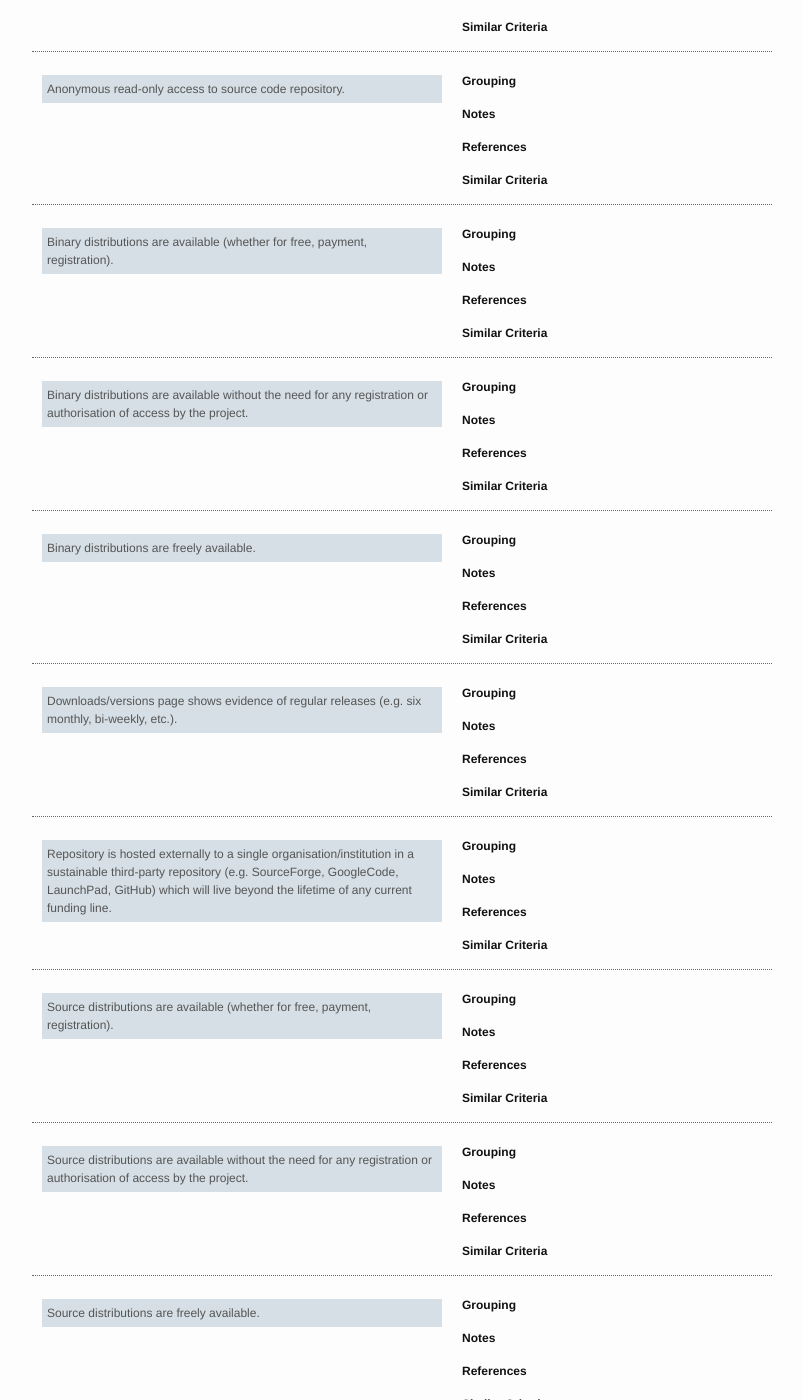
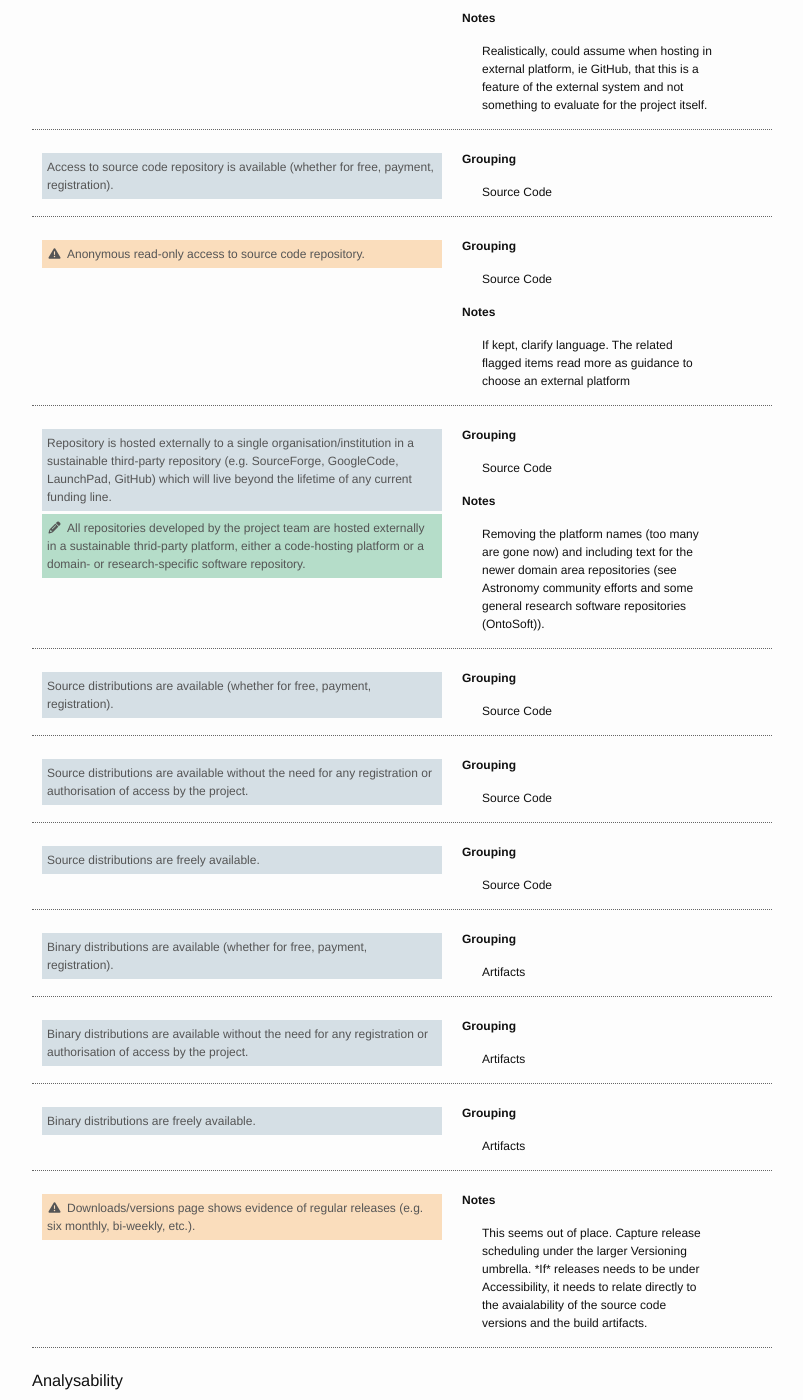
Before and after one commit to roomthily/technology-evaluation-research, a Jekyll site: the page built from guidelines/draft/index.md, in a window 1280 px wide and 1400 px high, scrolled down 5846 px. Shown: the whole window, without its empty margins (238-1041 px from the left). Built offline with Jekyll 4.4.1, drawn with Linux system fonts in a browser that asks for light colours; nearby versions of some CDN libraries; a script that is not in the unit is left out; some of the changed text lies outside the part shown.

Commit message:
accessibility updates

```diff
--- a/guidelines/draft/index.md
+++ b/guidelines/draft/index.md
@@ -72,6 +72,8 @@ For new catergories or concepts, we believe that is important to include criteri
 **The Draft Process**
 
 For criteria categorized as "Other", all received criteria are included, as is, during the initial round. De-duplication, in those categories and across existing categories, is expected throughout the revision process.
+
+**Ed. note: consider the about-to-be-published software citation principles for some areas defined here. Do the criteria align with the general principles identified by the community?**
 
 
 <h4>Table of Contents</h4>
@@ -375,20 +377,17 @@ For criteria categorized as "Other", all received criteria are included, as is,
     </div> <!-- end Sustainability:Copyright-->
 
     <h3 id="sustainability-accessibility">Accessibility</h3>
+    <p>Ed. note: suggest revisions for three situations - 1) project members are hosting their own repository management system (git, Trac, etc) which does affect public/private access and browsability; 2) project members are using a third party DVCS like GitHub or BitBucket which affects public/private but other aspects are not directly tied to the *project* assessment; c) project members post their software repositories to a domain/research code system which is more related to publication and preservation (but still about whether the code is accessible).</p>
     <div class="criteria">
         <div class="criterion">
             <div class="revisions">
-                <p class="original">Ability to browse source code repository online.</p>
-            </div>
-            <div class="metadata">
-                <h4>Grouping</h4>
-                <p></p>
-                <h4>Notes</h4>
-                <p></p>
-                <h4>References</h4>
-                <p><a href="#"></a></p>
-                <h4>Similar Criteria</h4>
-                <p><a href="#"></a></p>
+                <p class="original questioned"><i class="fa fa-warning fa-fw"></i>Ability to browse source code repository online.</p>
+            </div>
+            <div class="metadata">
+                <h4>Grouping</h4>
+                <p>Source Code</p>
+                <h4>Notes</h4>
+                <p>Realistically, could assume when hosting in external platform, ie GitHub, that this is a feature of the external system and not something to evaluate for the project itself.</p>
             </div>
         </div>
         <div class="criterion">
@@ -397,43 +396,67 @@ For criteria categorized as "Other", all received criteria are included, as is,
             </div>
             <div class="metadata">
                 <h4>Grouping</h4>
-                <p></p>
-                <h4>Notes</h4>
-                <p></p>
-                <h4>References</h4>
-                <p><a href="#"></a></p>
-                <h4>Similar Criteria</h4>
-                <p><a href="#"></a></p>
-            </div>
-        </div>
-        <div class="criterion">
-            <div class="revisions">
-                <p class="original">Anonymous read-only access to source code repository.</p>
-            </div>
-            <div class="metadata">
-                <h4>Grouping</h4>
-                <p></p>
-                <h4>Notes</h4>
-                <p></p>
-                <h4>References</h4>
-                <p><a href="#"></a></p>
-                <h4>Similar Criteria</h4>
-                <p><a href="#"></a></p>
-            </div>
-        </div>
+                <p>Source Code</p>
+            </div>
+        </div>
+        <div class="criterion">
+            <div class="revisions">
+                <p class="original questioned"><i class="fa fa-warning fa-fw"></i>Anonymous read-only access to source code repository.</p>
+            </div>
+            <div class="metadata">
+                <h4>Grouping</h4>
+                <p>Source Code</p>
+                <h4>Notes</h4>
+                <p>If kept, clarify language. The related flagged items read more as guidance to choose an external platform </p>
+            </div>
+        </div>
+        <div class="criterion">
+            <div class="revisions">
+                <p class="original">Repository is hosted externally to a single organisation/institution in a sustainable third-party repository (e.g. SourceForge, GoogleCode, LaunchPad, GitHub) which will live beyond the lifetime of any current funding line.</p>
+                <p class="revision"><i class="fa fa-pencil fa-fw"></i>All repositories developed by the project team are hosted externally in a sustainable thrid-party platform, either a code-hosting platform or a domain- or research-specific software repository.</p>
+            </div>
+            <div class="metadata">
+                <h4>Grouping</h4>
+                <p>Source Code</p>
+                <h4>Notes</h4>
+                <p>Removing the platform names (too many are gone now) and including text for the newer domain area repositories (see Astronomy community efforts and some general research software repositories (OntoSoft)).</p>
+            </div>
+        </div>
+        <div class="criterion">
+            <div class="revisions">
+                <p class="original">Source distributions are available (whether for free, payment, registration).</p>
+            </div>
+            <div class="metadata">
+                <h4>Grouping</h4>
+                <p>Source Code</p>
+            </div>
+        </div>
+        <div class="criterion">
+            <div class="revisions">
+                <p class="original">Source distributions are available without the need for any registration or authorisation of access by the project.</p>
+            </div>
+            <div class="metadata">
+                <h4>Grouping</h4>
+                <p>Source Code</p>
+            </div>
+        </div>
+        <div class="criterion">
+            <div class="revisions">
+                <p class="original">Source distributions are freely available.</p>
+            </div>
+            <div class="metadata">
+                <h4>Grouping</h4>
+                <p>Source Code</p>
+            </div>
+        </div>
+
         <div class="criterion">
             <div class="revisions">
                 <p class="original">Binary distributions are available (whether for free, payment, registration).</p>
             </div>
             <div class="metadata">
                 <h4>Grouping</h4>
-                <p></p>
-                <h4>Notes</h4>
-                <p></p>
-                <h4>References</h4>
-                <p><a href="#"></a></p>
-                <h4>Similar Criteria</h4>
-                <p><a href="#"></a></p>
+                <p>Artifacts</p>
             </div>
         </div>
         <div class="criterion">
@@ -442,13 +465,7 @@ For criteria categorized as "Other", all received criteria are included, as is,
             </div>
             <div class="metadata">
                 <h4>Grouping</h4>
-                <p></p>
-                <h4>Notes</h4>
-                <p></p>
-                <h4>References</h4>
-                <p><a href="#"></a></p>
-                <h4>Similar Criteria</h4>
-                <p><a href="#"></a></p>
+                <p>Artifacts</p>
             </div>
         </div>
         <div class="criterion">
@@ -457,88 +474,17 @@ For criteria categorized as "Other", all received criteria are included, as is,
             </div>
             <div class="metadata">
                 <h4>Grouping</h4>
-                <p></p>
-                <h4>Notes</h4>
-                <p></p>
-                <h4>References</h4>
-                <p><a href="#"></a></p>
-                <h4>Similar Criteria</h4>
-                <p><a href="#"></a></p>
-            </div>
-        </div>
-        <div class="criterion">
-            <div class="revisions">
-                <p class="original">Downloads/versions page shows evidence of regular releases (e.g. six monthly, bi-weekly, etc.).</p>
-            </div>
-            <div class="metadata">
-                <h4>Grouping</h4>
-                <p></p>
-                <h4>Notes</h4>
-                <p></p>
-                <h4>References</h4>
-                <p><a href="#"></a></p>
-                <h4>Similar Criteria</h4>
-                <p><a href="#"></a></p>
-            </div>
-        </div>
-        <div class="criterion">
-            <div class="revisions">
-                <p class="original">Repository is hosted externally to a single organisation/institution in a sustainable third-party repository (e.g. SourceForge, GoogleCode, LaunchPad, GitHub) which will live beyond the lifetime of any current funding line.</p>
-            </div>
-            <div class="metadata">
-                <h4>Grouping</h4>
-                <p></p>
-                <h4>Notes</h4>
-                <p></p>
-                <h4>References</h4>
-                <p><a href="#"></a></p>
-                <h4>Similar Criteria</h4>
-                <p><a href="#"></a></p>
-            </div>
-        </div>
-        <div class="criterion">
-            <div class="revisions">
-                <p class="original">Source distributions are available (whether for free, payment, registration).</p>
-            </div>
-            <div class="metadata">
-                <h4>Grouping</h4>
-                <p></p>
-                <h4>Notes</h4>
-                <p></p>
-                <h4>References</h4>
-                <p><a href="#"></a></p>
-                <h4>Similar Criteria</h4>
-                <p><a href="#"></a></p>
-            </div>
-        </div>
-        <div class="criterion">
-            <div class="revisions">
-                <p class="original">Source distributions are available without the need for any registration or authorisation of access by the project.</p>
-            </div>
-            <div class="metadata">
-                <h4>Grouping</h4>
-                <p></p>
-                <h4>Notes</h4>
-                <p></p>
-                <h4>References</h4>
-                <p><a href="#"></a></p>
-                <h4>Similar Criteria</h4>
-                <p><a href="#"></a></p>
-            </div>
-        </div>
-        <div class="criterion">
-            <div class="revisions">
-                <p class="original">Source distributions are freely available.</p>
-            </div>
-            <div class="metadata">
-                <h4>Grouping</h4>
-                <p></p>
-                <h4>Notes</h4>
-                <p></p>
-                <h4>References</h4>
-                <p><a href="#"></a></p>
-                <h4>Similar Criteria</h4>
-                <p><a href="#"></a></p>
+                <p>Artifacts</p>
+            </div>
+        </div>
+
+        <div class="criterion">
+            <div class="revisions">
+                <p class="original questioned"><i class="fa fa-warning fa-fw"></i>Downloads/versions page shows evidence of regular releases (e.g. six monthly, bi-weekly, etc.).</p>
+            </div>
+            <div class="metadata">
+                <h4>Notes</h4>
+                <p>This seems out of place. Capture release scheduling under the larger Versioning umbrella. *If* releases needs to be under Accessibility, it needs to relate directly to the avaialability of the source code versions and the build artifacts.</p>
             </div>
         </div>
     </div> <!-- end Sustainability: Accessibility -->
```
